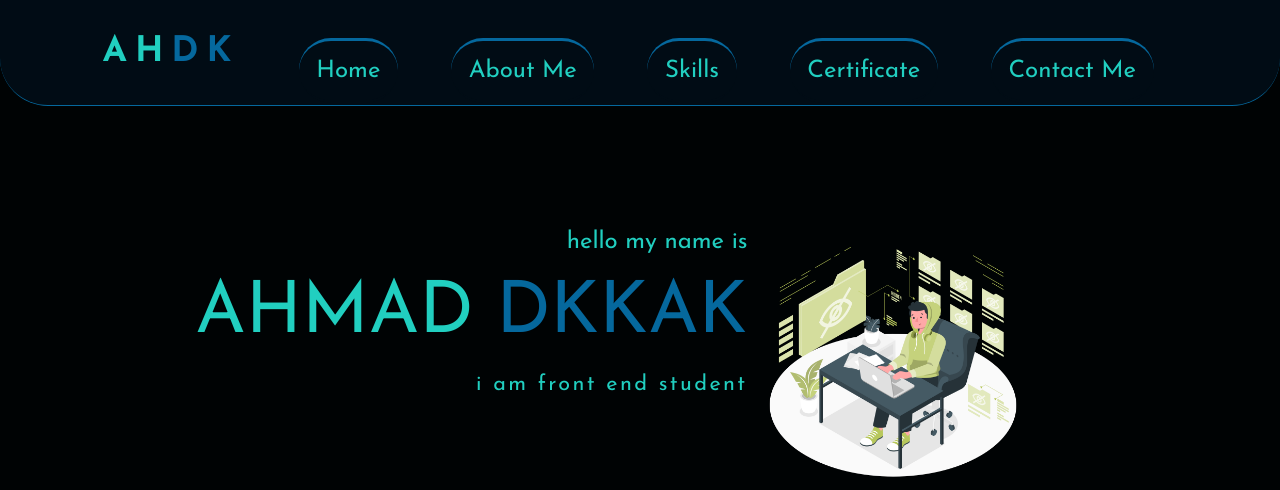
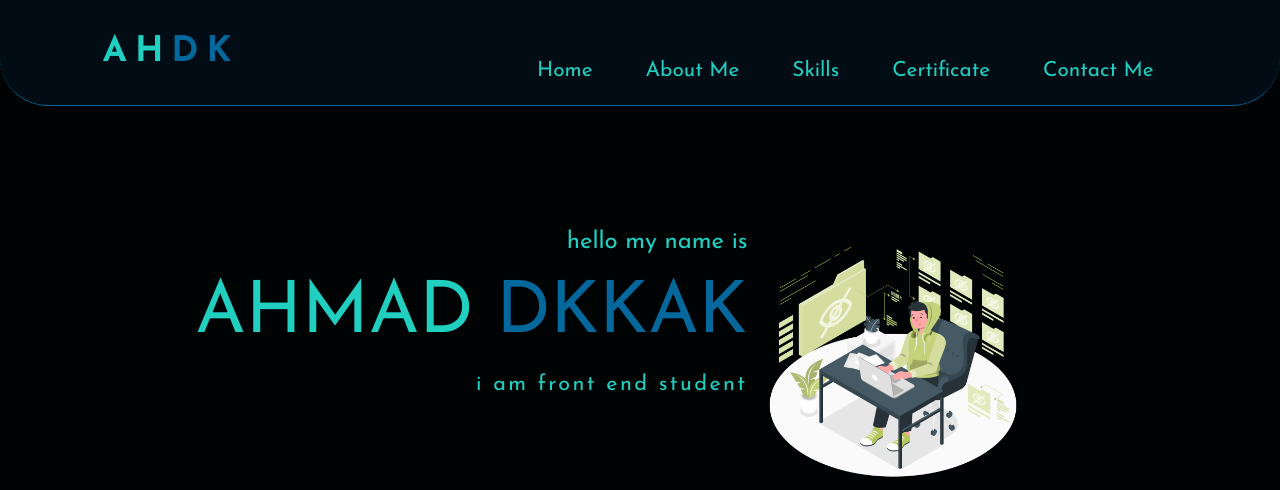
Before and after one commit to AHDDK/-profile-, a plain HTML site: page index.html in a window 1280 px wide. Shown: the top 490 px of the page. Drawn offline with Linux system fonts and the light colour scheme.

Commit message:
remove button edit

```diff
--- a/css/style.css
+++ b/css/style.css
@@ -96,20 +96,12 @@ nav ul li a {
   color: var(--lightColor);
   text-transform: capitalize;
   transition: 0.7s;
-  font-size: 1.5rem;
-  border-bottom: 0.2rem solid var(--mainColor);
-  border-top: 0.2rem solid var(--mainColor);
-  border-color: var(--mainColor) var(--lightColor) var(--bgColor-2) var(--secColor) ;
-  padding: 1.1rem;
-  border-radius: 2rem;
+  font-size: 1.3rem;
 }
 nav ul li a:hover {
-  padding: 2rem;
+  /* padding: 2rem; */
   color: #5deee2;
-  font-size: 2rem;
-  border: 0.07rem solid var(--lightColor);
-  border-color: #21cfc0 var(--bgColor-2) var(--secColor) var(--mainColor);
-  border-radius: 10rem;
+  font-size: 1.7rem;
 }
 #ahmad {
   display: block;
```
